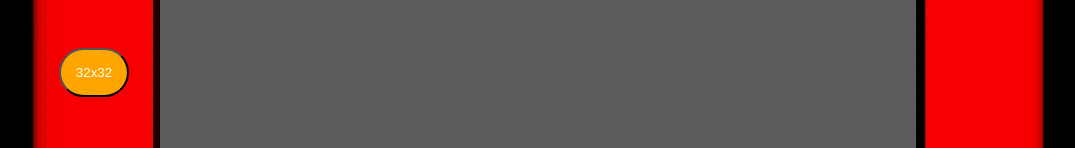
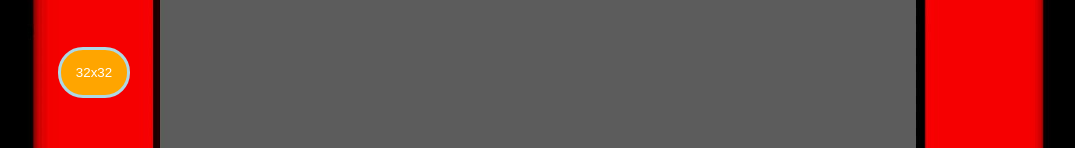
Before and after one commit to Eugene-L-H/Sketch, a plain HTML site: page index.html in a window 1280 px wide. Shown: the part 328-476 px from the top of the page, without its empty margins (101-1176 px from the left). Drawn offline with Linux system fonts and the light colour scheme.

Commit message:
Added "selected" class to the 32x32 button to indicate to user the default starting resolution.

```diff
--- a/index.html
+++ b/index.html
@@ -12,7 +12,7 @@
   <body>
     <span class="signature">A project developed by Eugene 2021</span>
     <button id="low" type="button">16x16</button>
-    <button id="medium" type="button">32x32</button>
+    <button id="medium" type="button" class="selected">32x32</button>
     <button id="high" type="button">64x64</button>
     <div id="play-area"></div>
     <button id="clear" type="button">CLEAR</button>
```
